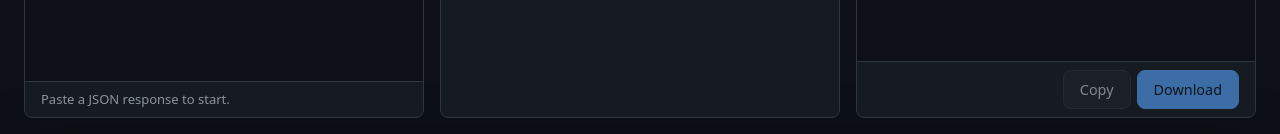
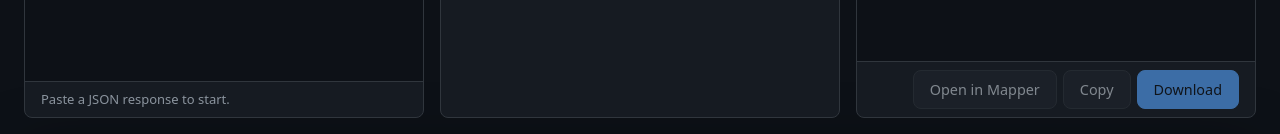
Before and after one commit to RaulEstevezA/Api2Class, a React (Vite) app in the folder web/: page / in a window 1280 px wide. Shown: the part 898-1032 px from the top of the page. Built offline with nearby package versions, Linux system fonts and the light colour scheme.

Commit message:
feat(web): open the generated classes in Mapper

```diff
--- a/web/src/App.tsx
+++ b/web/src/App.tsx
@@ -92,6 +92,7 @@ function App() {
             }}
             output={output}
             rootName={schema?.classes[0]?.name ?? ''}
+            schema={schema}
           />
         </div>
         <LinksPanel />
--- a/web/src/components/GeneratedCodePanel.css
+++ b/web/src/components/GeneratedCodePanel.css
@@ -134,3 +134,8 @@
   display: flex;
   gap: 6px;
 }
+
+.generated__error {
+  flex-basis: 100%;
+  color: var(--danger);
+}
--- a/web/src/components/GeneratedCodePanel.tsx
+++ b/web/src/components/GeneratedCodePanel.tsx
@@ -1,6 +1,8 @@
 import type { LanguageSupport } from '@codemirror/language'
 import { useEffect, useState } from 'react'
 import { generators } from '../core/generators/index.ts'
+import { createMapperHandoff, openInMapper } from '../core/handoff.ts'
+import type { Schema } from '../core/schema.ts'
 import { optionValue, type GeneratedCode, type GenerateSettings, type Generator, type PropertyNaming } from '../core/generators/types.ts'
 import { useI18n } from '../i18n/useI18n.ts'
 import { editorLanguage } from '../utils/editorLanguages.ts'
@@ -20,11 +22,14 @@ interface GeneratedCodePanelProps {
   output: GeneratedCode | null
   /** Base name for the .zip with every file */
   rootName: string
+  /** The schema the code comes from, sent to Mapper with the code */
+  schema: Schema | null
 }
 
-export function GeneratedCodePanel({ generator, settings, onGeneratorChange, onSettingsChange, output, rootName }: GeneratedCodePanelProps) {
+export function GeneratedCodePanel({ generator, settings, onGeneratorChange, onSettingsChange, output, rootName, schema }: GeneratedCodePanelProps) {
   const { t } = useI18n()
   const [copied, setCopied] = useState(false)
+  const [mapperError, setMapperError] = useState(false)
   const [selectedFile, setSelectedFile] = useState(0)
   const [language, setLanguage] = useState<LanguageSupport | null>(null)
   const style = optionValue(generator, settings, 'style')
@@ -94,6 +99,17 @@ export function GeneratedCodePanel({ generator, settings, onGeneratorChange, onS
             )}
           </span>
           <div className="generated__actions">
+            <button
+              type="button"
+              className="button"
+              title={t.openInMapperTitle}
+              disabled={!schema || !output || files.length === 0}
+              onClick={() => {
+                if (schema && output) setMapperError(!openInMapper(createMapperHandoff(schema, output, generator.id)))
+              }}
+            >
+              {t.openInMapper}
+            </button>
             <button type="button" className="button" onClick={copy} disabled={!file}>
               {copied ? t.copied : t.copy}
             </button>
@@ -101,6 +117,11 @@ export function GeneratedCodePanel({ generator, settings, onGeneratorChange, onS
               {files.length > 1 ? t.downloadZip(files.length) : t.download}
             </button>
           </div>
+          {mapperError && (
+            <p className="generated__error" role="alert">
+              {t.openInMapperError}
+            </p>
+          )}
         </div>
       }
     >
--- /dev/null
+++ b/web/src/core/handoff.ts
@@ -0,0 +1,36 @@
+import type { GeneratedCode } from './generators/types.ts'
+import { toModelSchema } from './modelSchema.ts'
+import type { Schema } from './schema.ts'
+
+/** "Open in Mapper": the generated classes and their model schema, passed to Mapper through
+ * sessionStorage (same origin, raulesteveza.github.io). Contract: Mapper's docs/interoperability.md. */
+
+export const MAPPER_PATH = '/tools/Mapper/'
+export const MAPPER_KEY = 'mapper.incoming'
+
+export function createMapperHandoff(schema: Schema, output: GeneratedCode, language: string) {
+  const model = toModelSchema(schema)
+  // Several files (one per class) are read by Mapper as one text
+  const content = output.files.map((file) => file.code).join('\n\n')
+  return {
+    format: 'model-handoff',
+    version: 1,
+    from: 'api2class',
+    role: 'source',
+    ...(model.root ? { model: model.root } : {}),
+    schema: model,
+    text: { format: language, content },
+  }
+}
+
+/** Leaves the handoff for Mapper and opens it in the same tab. Returns false when the browser cannot keep
+ * it (storage blocked or full): the user is told and nothing is lost. */
+export function openInMapper(handoff: ReturnType<typeof createMapperHandoff>, storage: Pick<Storage, 'setItem'> = sessionStorage, navigate = (url: string) => window.location.assign(url)): boolean {
+  try {
+    storage.setItem(MAPPER_KEY, JSON.stringify(handoff))
+  } catch {
+    return false
+  }
+  navigate(MAPPER_PATH)
+  return true
+}
--- /dev/null
+++ b/web/src/core/modelSchema.ts
@@ -0,0 +1,63 @@
+import { findClass, type Schema, type TypeRef } from './schema.ts'
+
+/** The schema in the format shared by the tools of the family (Api2Class → Mapper → DBCreate).
+ * Its definition and rules are in Mapper's docs/interoperability.md; this is the subset Api2Class needs. */
+
+type CommonType =
+  | { kind: 'primitive'; name: string }
+  | { kind: 'array'; items: CommonType; itemsNullable?: boolean }
+  | { kind: 'map'; key: CommonType; value: CommonType }
+  | { kind: 'model'; name: string }
+
+export interface CommonField {
+  name: string
+  type: CommonType
+  nullable: boolean
+  optional: boolean
+  /** The JSON key, when the property was renamed */
+  serializedName?: string
+}
+
+export interface ModelSchema {
+  format: 'model-schema'
+  version: 1
+  origin: { format: 'json'; tool: 'api2class' }
+  root?: string
+  models: { name: string; kind: 'object'; fields: CommonField[] }[]
+  enums: []
+}
+
+function commonType(type: TypeRef, schema: Schema): { type: CommonType; nullable: boolean } {
+  switch (type.kind) {
+    case 'class':
+      return { type: { kind: 'model', name: findClass(schema, type.classId).name }, nullable: false }
+    case 'array': {
+      const items = commonType(type.items, schema)
+      const array: CommonType = { kind: 'array', items: items.type }
+      if (type.itemsNullable || items.nullable) array.itemsNullable = true
+      return { type: array, nullable: false }
+    }
+    case 'primitive':
+      // A generic object is a map of any values; a value that was always null is any value, nullable
+      if (type.name === 'object') return { type: { kind: 'map', key: { kind: 'primitive', name: 'string' }, value: { kind: 'primitive', name: 'any' } }, nullable: false }
+      if (type.name === 'null') return { type: { kind: 'primitive', name: 'any' }, nullable: true }
+      return { type: { kind: 'primitive', name: type.name }, nullable: false }
+  }
+}
+
+/** Converts the schema the code is generated from (with the user's edits applied). */
+export function toModelSchema(schema: Schema): ModelSchema {
+  const models = schema.classes.map((item) => ({
+    name: item.name,
+    kind: 'object' as const,
+    fields: item.fields.map((field) => {
+      const converted = commonType(field.type, schema)
+      const name = field.name ?? field.key
+      const common: CommonField = { name, type: converted.type, nullable: field.nullable || converted.nullable, optional: field.optional }
+      if (name !== field.key) common.serializedName = field.key
+      return common
+    }),
+  }))
+  const root = schema.root.kind === 'class' ? findClass(schema, schema.root.classId).name : schema.classes[0]?.name
+  return { format: 'model-schema', version: 1, origin: { format: 'json', tool: 'api2class' }, ...(root ? { root } : {}), models, enums: [] }
+}
--- a/web/src/i18n/messages.ts
+++ b/web/src/i18n/messages.ts
@@ -115,6 +115,9 @@ const en = {
   copy: 'Copy',
   copied: 'Copied',
   download: 'Download',
+  openInMapper: 'Open in Mapper',
+  openInMapperTitle: 'Relate these classes to another model and generate the mapping code',
+  openInMapperError: 'The browser could not pass the classes to Mapper. Copy or download them and open them there.',
   errorPosition: (line: number, column: number) => `Line ${line}, column ${column}`,
   jsonEmpty: 'Paste a JSON response to start.',
   jsonError: (error: JsonErrorInfo) => {
@@ -239,6 +242,9 @@ const es: Messages = {
   copy: 'Copiar',
   copied: 'Copiado',
   download: 'Descargar',
+  openInMapper: 'Abrir en Mapper',
+  openInMapperTitle: 'Relaciona estas clases con otro modelo y genera el código de mapping',
+  openInMapperError: 'El navegador no ha podido pasar las clases a Mapper. Cópialas o descárgalas y ábrelas allí.',
   errorPosition: (line: number, column: number) => `Línea ${line}, columna ${column}`,
   jsonEmpty: 'Pega una respuesta JSON para empezar.',
   jsonError: (error: JsonErrorInfo) => {
```
Also changed, not shown: 1 other file (tests, documents, lock files or other folders).
